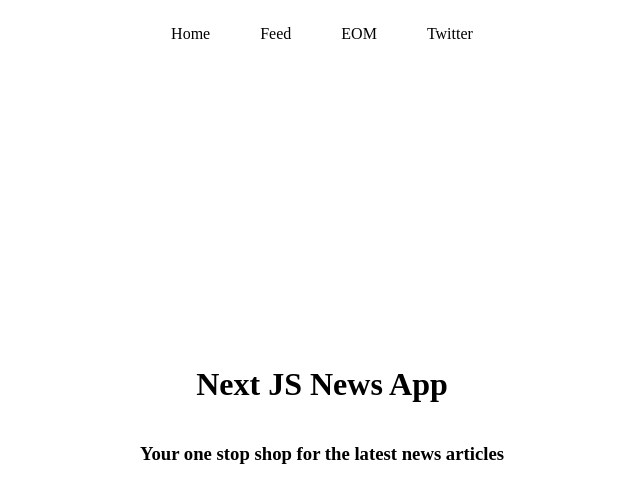
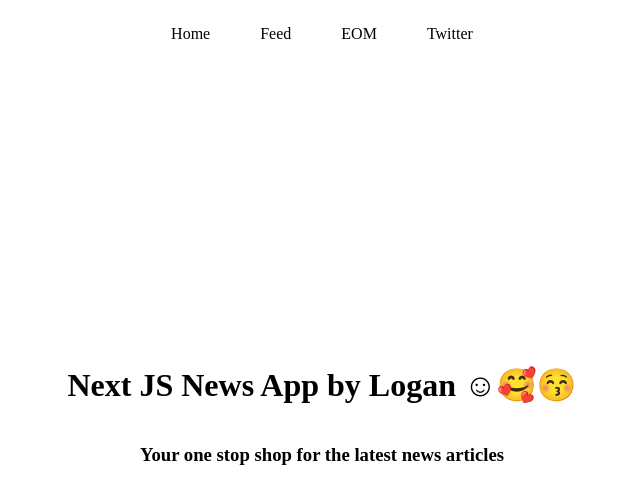
Before and after one commit to loganamollo/news-app, a Next.js app: page / in a window 1280 px wide. Shown: the top 504 px of the page, without its empty margins (318-958 px from the left). Built offline with nearby package versions, Linux system fonts and the light colour scheme.

Commit message:
updated home page title

```diff
--- a/pages/index.js
+++ b/pages/index.js
@@ -8,7 +8,7 @@ export default function Home(){
     <Layout>
       <div className='page-container'>
         <div className={styles.main}>
-            <h1>Next JS News App</h1>
+            <h1>Next JS News App by Logan ☺🥰😚</h1>
             <h3>Your one stop shop for the latest news articles</h3>
         </div>
       </div>
```
